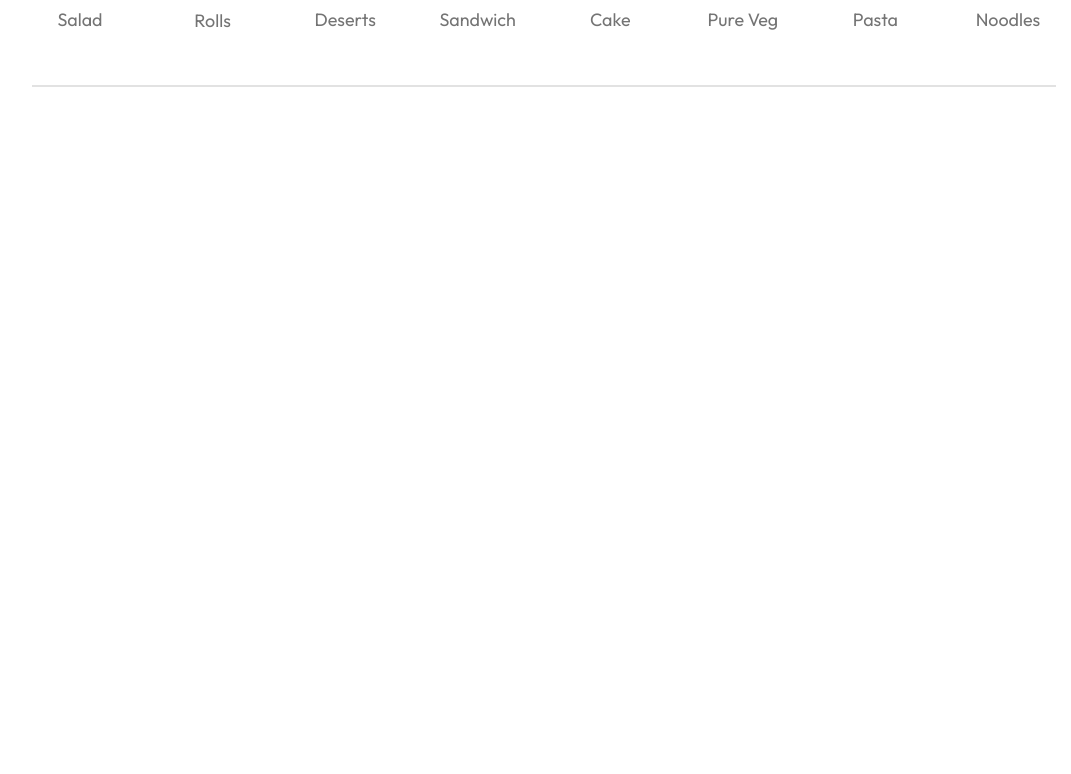
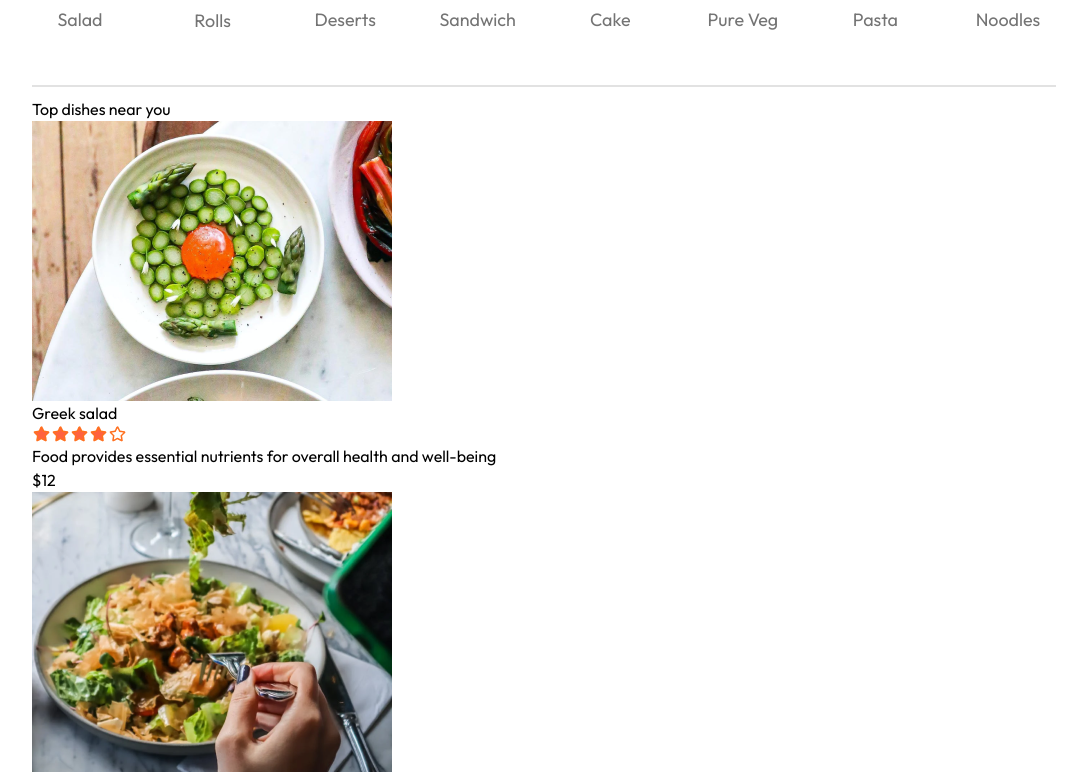
Before and after one commit to aakritii7/Food-Delivery, a React (Vite) app: page / in a window 1280 px wide. Shown: the part 837-1611 px from the top of the page, without its empty margins (96-1167 px from the left). Before the commit the page ends 934 px from the top, so only its background shows below. Built offline with nearby package versions, Linux system fonts and the light colour scheme.

Commit message:
Food-item is started

```diff
--- /dev/null
+++ b/src/Components/FoodDisplay/FoodDisplay.jsx
@@ -0,0 +1,20 @@
+import React, { useContext } from 'react'
+import './FoodDisplay.css'
+import { StoreContext } from '../../Context/StoreContext'
+import FoodItem from '../FoodItem/FoodItem'
+
+const FoodDisplay = ({category}) => {
+    const {food_list} = useContext(StoreContext)
+  return (
+    <div className='food-display' id='food-display'>
+      <h2>Top dishes near you</h2>
+      <div className="food-display-list">
+        {food_list.map((item,index)=>(
+            <FoodItem key={index} id={item._id} name={item.name} description={item.description} price={item.price} image={item.image} />
+        ))}
+      </div>
+    </div>
+  )
+}
+
+export default FoodDisplay
--- /dev/null
+++ b/src/Components/FoodItem/FoodItem.jsx
@@ -0,0 +1,29 @@
+import React from 'react'
+import './FoodItem.css'
+import { assets } from '../../assets/assets'
+const FoodItem = ({id,name,price,description,image}) => {
+
+  return (
+    <div className='food-item'>
+        <div className='food-item-img-container'>
+            <img className='food-item-image' src={image} alt="" />
+        </div>
+        <div className='food-item-info'>
+            <div className="food-item-name-rating">
+                <p>{name}</p>
+                <img src={assets.rating_starts} alt="" />
+            </div>
+            <p className="food-item-desc">
+                {description}
+            </p>
+            <p className="food-item-price">
+                ${price}
+            </p>
+
+        </div>
+
+    </div>
+  )
+}
+
+export default FoodItem
--- /dev/null
+++ b/src/Context/StoreContext.jsx
@@ -0,0 +1,19 @@
+import { createContext } from "react";
+import { food_list } from "../assets/assets";
+
+export const StoreContext = createContext(null)
+
+const StoreContextProvider = (props)=>{
+
+
+    const contextValue={
+        food_list
+    }
+
+    return(
+        <StoreContext.Provider value={contextValue}>
+            {props.children}
+        </StoreContext.Provider>
+    )
+}
+export default StoreContextProvider;
--- a/src/Pages/Home/Home.jsx
+++ b/src/Pages/Home/Home.jsx
@@ -2,6 +2,7 @@
 import './Home.css'
 import Header from '../../Components/Header/Header'
 import ExploreMenu from '../../Components/ExploreMenu/ExploreMenu'
+import FoodDisplay from '../../Components/FoodDisplay/FoodDisplay'
 
 const Home = () => {
   const [category, setCategory] = useState("All");
@@ -9,6 +10,7 @@
     <div>
       <Header />
       <ExploreMenu category={category} setCategory={setCategory} />
+      <FoodDisplay category={category} />
     </div>
   )
 }
--- a/src/main.jsx
+++ b/src/main.jsx
@@ -3,9 +3,12 @@
 import './index.css'
 import App from './App.jsx'
 import { BrowserRouter } from 'react-router-dom'
+import StoreContextProvider from './Context/StoreContext.jsx'
 
 createRoot(document.getElementById('root')).render(
   <BrowserRouter>
+  <StoreContextProvider>
     <App />
+  </StoreContextProvider>
   </BrowserRouter>,
 )
```
Also changed, not shown: src/Components/FoodDisplay/FoodDisplay.css (added), src/Components/FoodItem/FoodItem.css (added).
